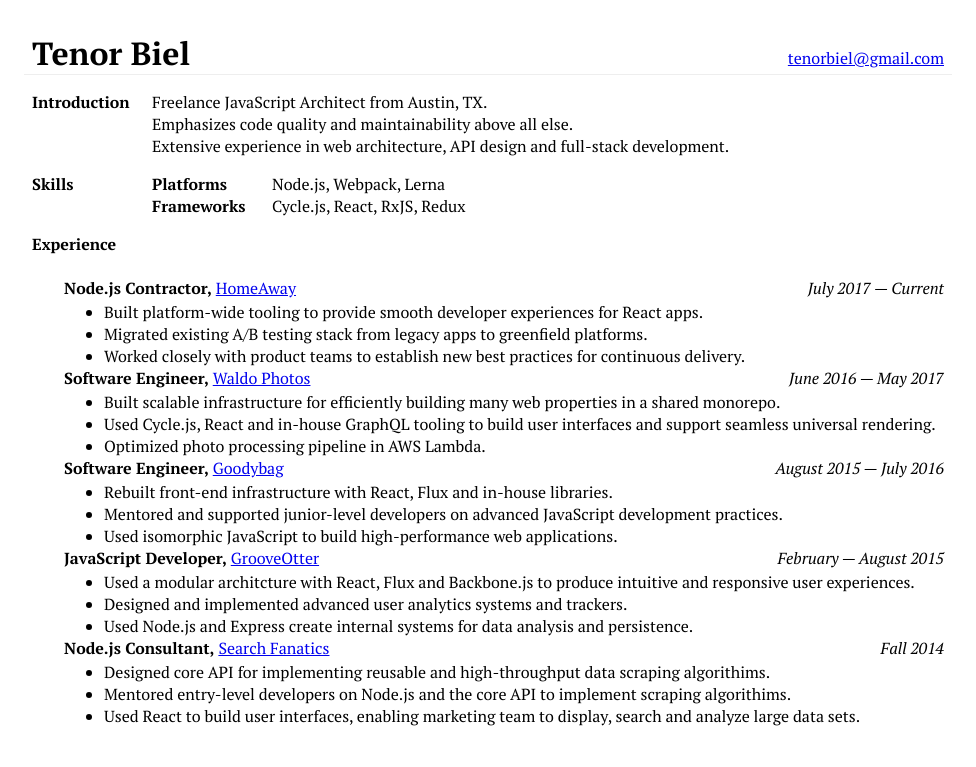
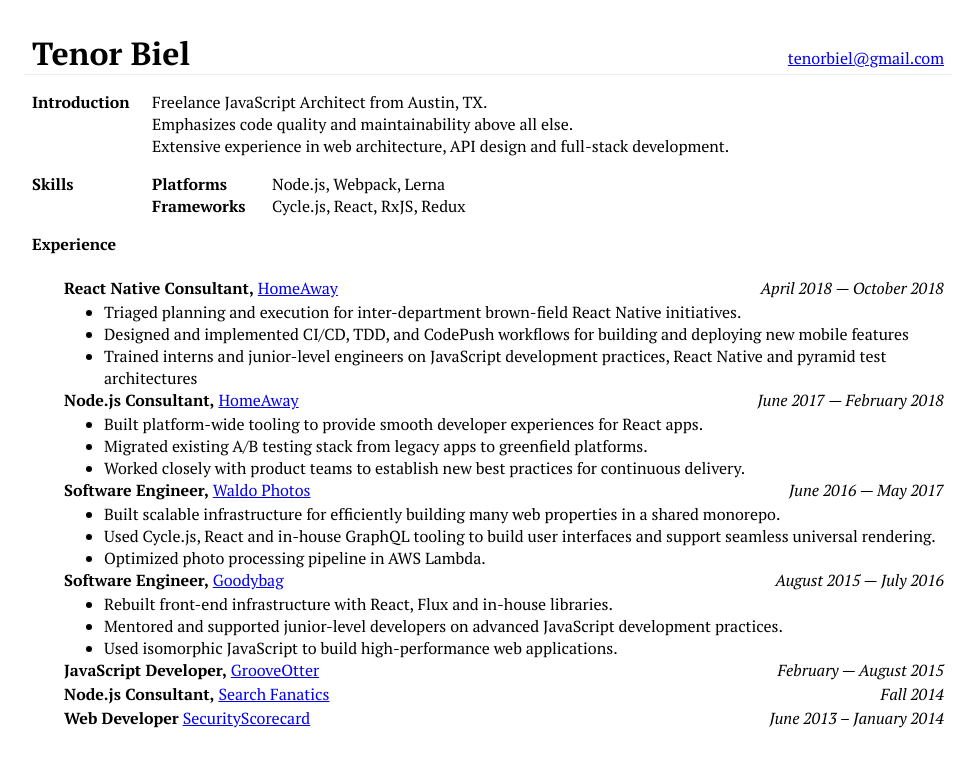
Before and after one commit to L8D/l8d.github.io, a Jekyll site: the page resume/index.html, which Jekyll copies as it is, in a window 1280 px wide. Shown: the top 767 px of the page, without its empty margins (152-1128 px from the left). Built offline with Jekyll 4.4.1, drawn with Linux system fonts in a browser that asks for light colours; Markdown is read by kramdown in place of the engine named in the settings.

```diff
--- a/resume/index.html
+++ b/resume/index.html
@@ -47,11 +47,25 @@
       <div class="entries">
         <div class="entry">
           <div>
-            <b>Node.js Contractor,</b>
+            <b>React Native Consultant,</b>
             <a href="https://www.homeaway.com/">HomeAway</a>
           </div>
 
-          <div>July 2017 &mdash; Current</div>
+          <div>April 2018 &mdash; October 2018</div>
+        </div>
+
+        <ul>
+          <li>Triaged planning and execution for inter-department brown-field React Native initiatives.</li>
+          <li>Designed and implemented CI/CD, TDD, and CodePush workflows for building and deploying new mobile features</li>
+          <li>Trained interns and junior-level engineers on JavaScript development practices, React Native and pyramid test architectures</li>
+        </ul>
+        <div class="entry">
+          <div>
+            <b>Node.js Consultant,</b>
+            <a href="https://www.homeaway.com/">HomeAway</a>
+          </div>
+
+          <div>June 2017 &mdash; February 2018</div>
         </div>
 
         <ul>
@@ -99,12 +113,6 @@
           <div>February &mdash; August 2015</div>
         </div>
 
-        <ul>
-          <li>Used a modular architcture with React, Flux and Backbone.js to produce intuitive and responsive user experiences.</li>
-          <li>Designed and implemented advanced user analytics systems and trackers.</li>
-          <li>Used Node.js and Express create internal systems for data analysis and persistence.</li>
-        </ul>
-
         <div class="entry">
           <div>
             <b>Node.js Consultant,</b>
@@ -114,11 +122,15 @@
           <div>Fall 2014</div>
         </div>
 
-        <ul>
-          <li>Designed core API for implementing reusable and high-throughput data scraping algorithims.</li>
-          <li>Mentored entry-level developers on Node.js and the core API to implement scraping algorithims.</li>
-          <li>Used React to build user interfaces, enabling marketing team to display, search and analyze large data sets.</li>
-        </ul>
+        <div class="entry">
+          <div>
+            <b>Web Developer</b>
+            <a href="https://securityscorecard.com/">SecurityScorecard</a>
+          </div>
+
+          <div>June 2013 – January 2014</div>
+        </div>
+      </div>
     </section>
   </main>
 </body>
```
